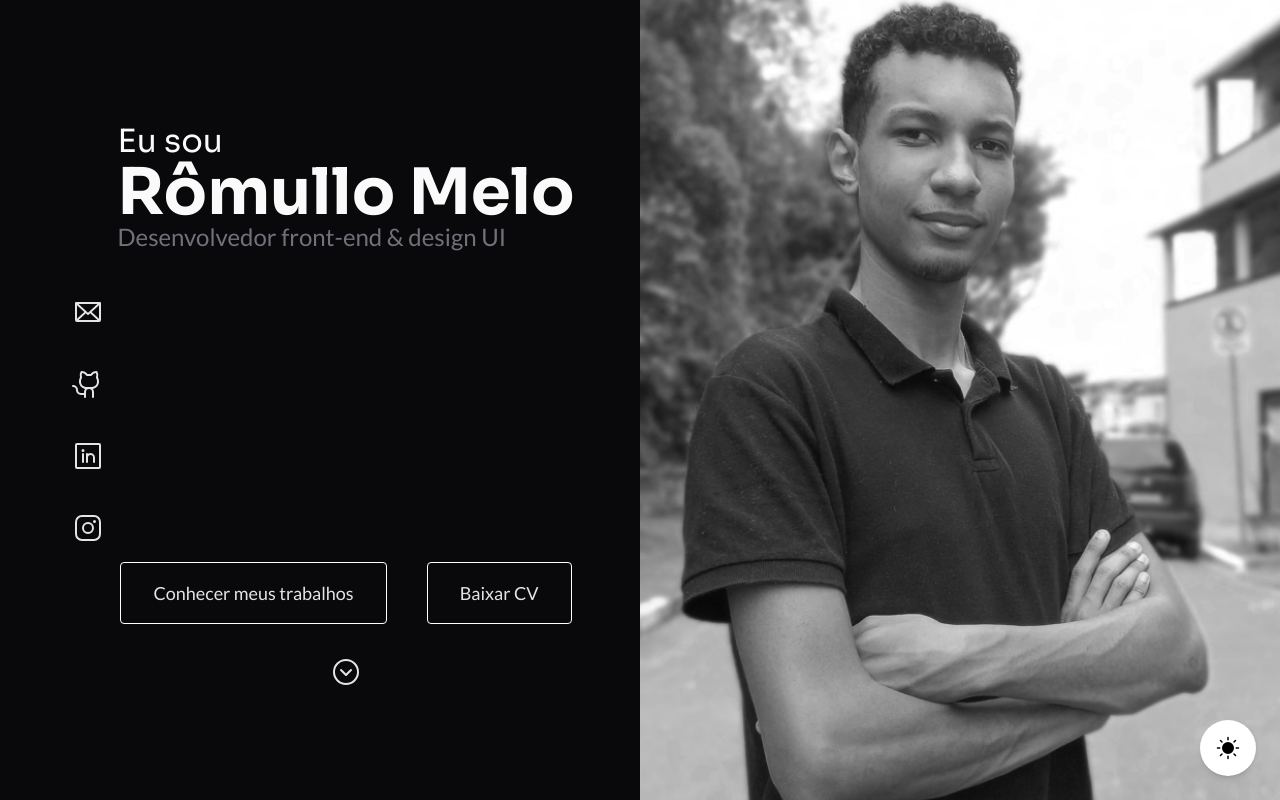
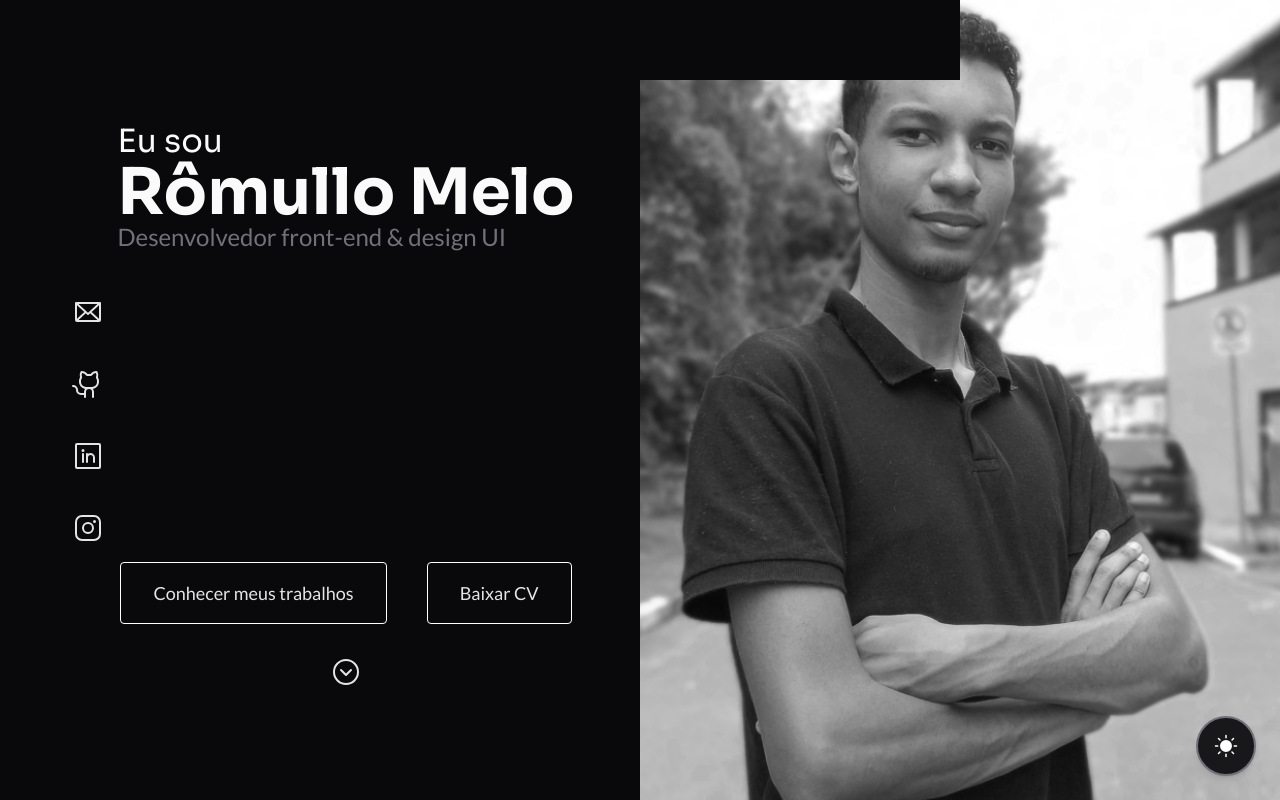
Before and after one commit to rom013/portfolio, a React (Vite) app: page / in a window 1280 px wide. Both pictures are taken after a click on the button 1228 px from the left and 748 px from the top of the page. Shown: the top 800 px of the page. Built offline with nearby package versions, Linux system fonts and the light colour scheme.

Commit message:
fix: style

```diff
--- a/src/components/buttons/buttonThemeMode.jsx
+++ b/src/components/buttons/buttonThemeMode.jsx
@@ -20,14 +20,14 @@ const ButtonThemeMode = () => {
 
     return (
         <button
-            className="p-4 bg-white rounded-full fixed bottom-6 right-6 z-50 shadow-md"
+            className="p-4 bg-white dark:bg-zinc-900 rounded-full fixed bottom-6 right-6 z-50 shadow-md border-2 border-zinc-900 dark:border-zinc-500"
             onClick={() => setActive(!active)}
         >
             {
                 active
                     ? <Sun
                         size={24}
-                        className="animate-[rotate-scale-down_0.65s_linear_both]"
+                        className="animate-[rotate-scale-down_0.65s_linear_both] text-white"
                         weight="fill"
                     />
                     : <Moon
--- a/src/components/sections/initial.jsx
+++ b/src/components/sections/initial.jsx
@@ -96,7 +96,7 @@ export default function InitialSection({ refs }) {
 
             </section>
             <div
-                className="min-w-40 min-h-40 sm:max-w-2xl sm:w-1/2 sm:h-full self-center rounded-full sm:rounded-none overflow-hidden relative md:glitch_img_tl"
+                className="min-w-40 min-h-40 sm:max-w-2xl sm:w-1/2 sm:h-full self-center rounded-full sm:rounded-none overflow-hidden relative glitch_img_tl"
             >
                 <img
                     className="w-full h-full object-cover"
--- a/src/styles/main.css
+++ b/src/styles/main.css
@@ -5,6 +5,21 @@
 html {
   scroll-behavior: smooth;
   overflow-x: hidden;
+}
+
+/* width */
+::-webkit-scrollbar {
+  width: 10px;
+}
+
+/* Track */
+::-webkit-scrollbar-track {
+  @apply dark:bg-zinc-950 bg-zinc-50;
+}
+
+/* Handle */
+::-webkit-scrollbar-thumb {
+  @apply bg-zinc-800
 }
 
 .subtitle {
@@ -41,10 +56,10 @@ html {
 }
 
 .glitch_img_tl {
-  @apply after:h-20 after:w-1/2 after:bg-zinc-50 after:block after:absolute after:top-0;
+  @apply after:h-20 after:w-1/2 after:bg-zinc-50 after:dark:bg-zinc-950 after:hidden after:md:block after:absolute after:top-0 after:transition-all after:duration-700;
 }
 .glitch_img_rb {
-  @apply after:h-20 after:w-1/2 after:bg-zinc-50 after:block after:absolute after:bottom-0;
+  @apply after:h-20 after:w-1/2 after:bg-zinc-50 after:dark:bg-zinc-950 after:hidden after:md:block after:absolute after:bottom-0 after:transition-all after:duration-700;
 }
 
 .blur-end {
@@ -54,7 +69,7 @@ html {
     after:bg-gradient-to-b
     after:from-transparent
     after:via-transparent
-    after:to-zinc-50
+    after:to-zinc-50 after:dark:to-zinc-950
     after:absolute
     after:bottom-0
     after:w-full
```
